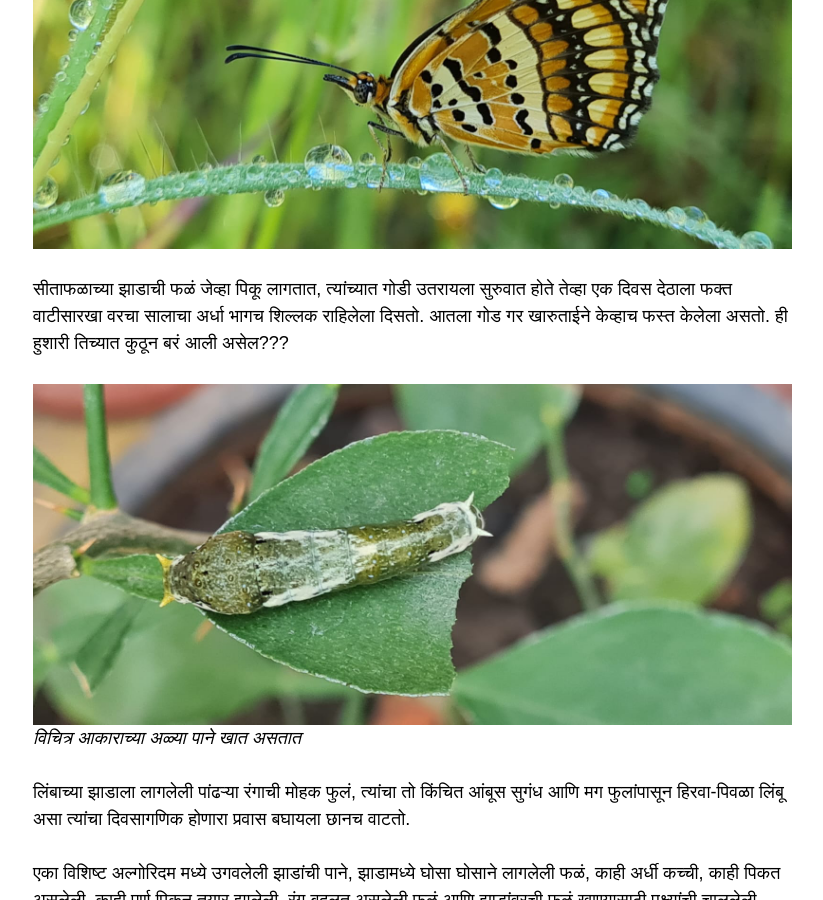
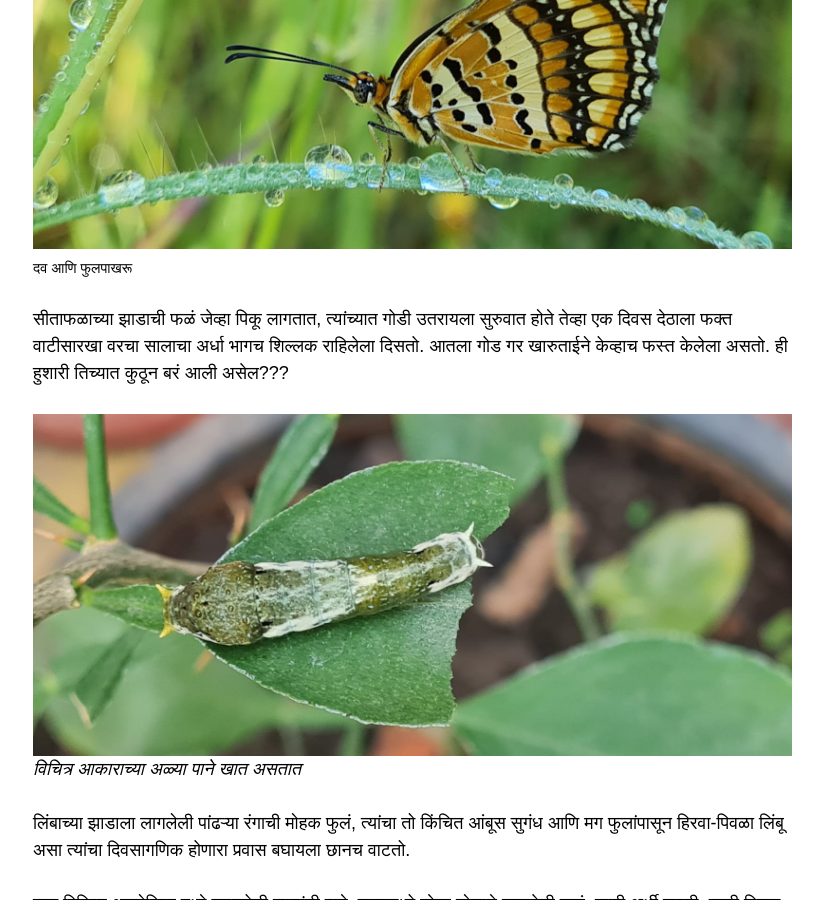
Before and after one commit to deepalichaware/deepalichaware.github.io, a Jekyll site: the page built from _posts/2024-06-07-mejwani.md, in a window 1280 px wide and 900 px high, scrolled down 2301 px. Shown: the whole window, without its empty margins (342-1165 px from the left). Built offline with Jekyll 4.4.1, drawn with Linux system fonts in a browser that asks for light colours; nearby versions of some CDN libraries.

Commit message:
try inline html for captions

```diff
--- a/_posts/2024-06-07-mejwani.md
+++ b/_posts/2024-06-07-mejwani.md
@@ -28,7 +28,13 @@ tags:
 
 जमिनीतून नुकतेच वर आलेले कोवळे कोवळे कोंब, झाडांना फुटलेली अगदी नवीन पालवी, सूर्याच्या पडलेल्या पहिल्याच किरणांमुळे ट्रान्सपरंट झालेली झाडाची गुलाबीसर कोवळी कोवळी पाने, त्यांचे सौंदर्य काय वर्णावे!! काही वेळा शब्दच अपुरे पडतात. गुलमोहराच्या इवल्या इवल्या पानांमध्ये दिसणाऱ्या हिरव्या रंगांच्या अनंत छटा, पानांचा हिरवा आणि फुलांचा लाल,केशरी असा विरोधी रंगांचा मेळ हे सारं काही वेधक आणि मोहक!! बदामाच्या झाडांची अर्धवट सुकत चाललेली पाने आणि त्यावर दिसणाऱ्या हिरव्या, शेवाळी, पिवळ्या, केशरी, लाल, तपकिरी अशा वेगवेगळ्या रंगछटा, विचित्र आकाराच्या फुलपाखरांच्या अळ्या, फुलपाखरांच्या अळ्यांनी खाऊन टाकलेली लिंबाच्या झाडाची पाने ही निसर्गाची सगळीच रूपे आगळीवेगळी!! मेल्यागत सुस्त पडलेल्या या अळ्या एवढी पाने कशी फस्त करू शकतात हे मला पडलेले एक कोडेच आहे. "दिसते तसं नसते म्हणून तर जग फसते" हे त्यांच्याकडे पाहून खरंच वाटते. दिवसभर भिरभिर उडणारी पिवळी, पांढरी, निळी, हिरवी फुलपाखरे सकाळी सकाळी मात्र दिसत नाहीत. सकाळी ती जरा उशिराच उठत असावीत.
 
-![butterfly](/assets/images/mejwani/butterfly.jpg)
+<!-- ![butterfly](/assets/images/mejwani/butterfly.jpg) -->
+<figure>
+  <img
+  src="/assets/images/mejwani/butterfly.jpg"
+  alt="The beautiful MDN logo.">
+  <figcaption>दव आणि फुलपाखरू</figcaption>
+</figure>
 
 सीताफळाच्या झाडाची फळं जेव्हा पिकू लागतात, त्यांच्यात गोडी उतरायला सुरुवात होते तेव्हा एक दिवस देठाला फक्त वाटीसारखा वरचा सालाचा अर्धा भागच शिल्लक राहिलेला दिसतो. आतला गोड गर खारुताईने केव्हाच फस्त केलेला असतो. ही हुशारी तिच्यात कुठून बरं आली असेल???
 
```
